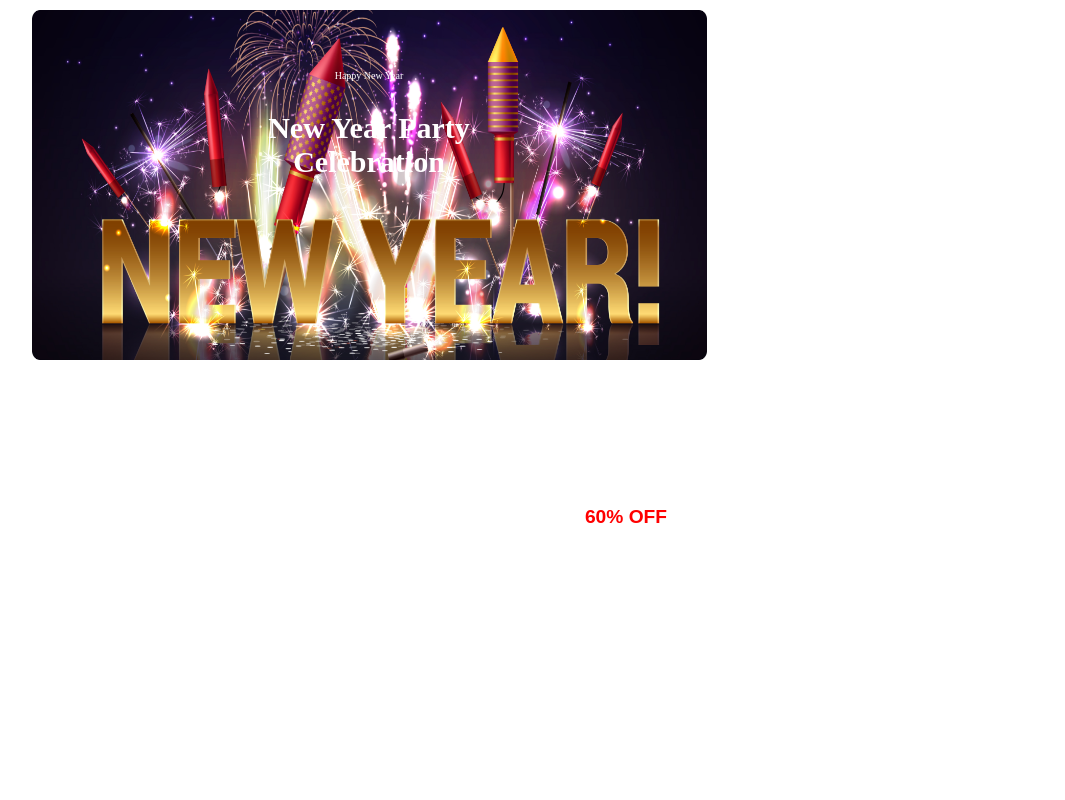
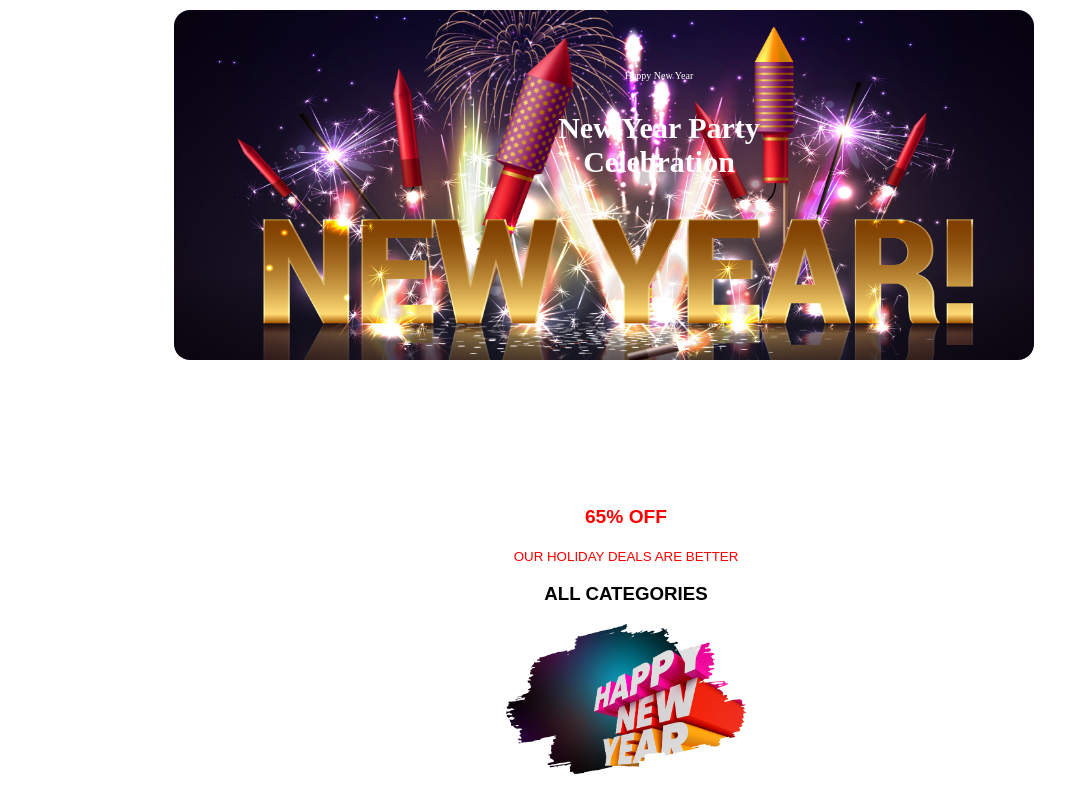
Before and after one commit to baizid20/programming-hero-assignment-1, a plain HTML site: page index.html in a window 1280 px wide. Shown: the whole page, without its empty margins (14-1079 px from the left). Drawn offline with Linux system fonts and the light colour scheme.

Commit message:
added images

```diff
--- a/index.html
+++ b/index.html
@@ -24,8 +24,11 @@
        </p>
        </div>
                              <!-- This is discount section -->
-           <div>
-            <h3 class="off">60% OFF </h3>
+           <div class="alls">
+            <h3 class="off"> 65% OFF </h3>
+            <small class="are">OUR HOLIDAY DEALS ARE BETTER</small>
+            <h3>ALL CATEGORIES</h3>
+            <img class="size" src="images/New Year Photo.png" alt="">
            </div>
 
 
--- a/style/index.css
+++ b/style/index.css
@@ -1,12 +1,15 @@
 
 .banner{
     background-image: url("../images/Banner\ Image.png");
-   background-size: 90% 100%;
+   background-size: 100% 100%;
    background-position: center;
    background-repeat: no-repeat;
     border-radius: 16px;
     width: 750px;
     height: 350px;
+    padding-left: 110px;
+    margin-left: 180px;
+
 }
 .new{
 color: #FFF;
@@ -33,5 +36,18 @@ font-weight: 400;
     font-family: 'Oswald', sans-serif;
     padding-top: 10%;
     font-size: larger;
+}
+.alls{
+    text-align: center;
+    font-family: 'Oswald', sans-serif;
 
 }
+.are{
+    color:red;
+    font-size: smaller;
+    line-height: 1;
+}
+.size{
+    height: 150px;
+    weight: 300px;
+}
```
Also changed, not shown: images/Group 96.png (added), images/New Year Photo.png (added).
